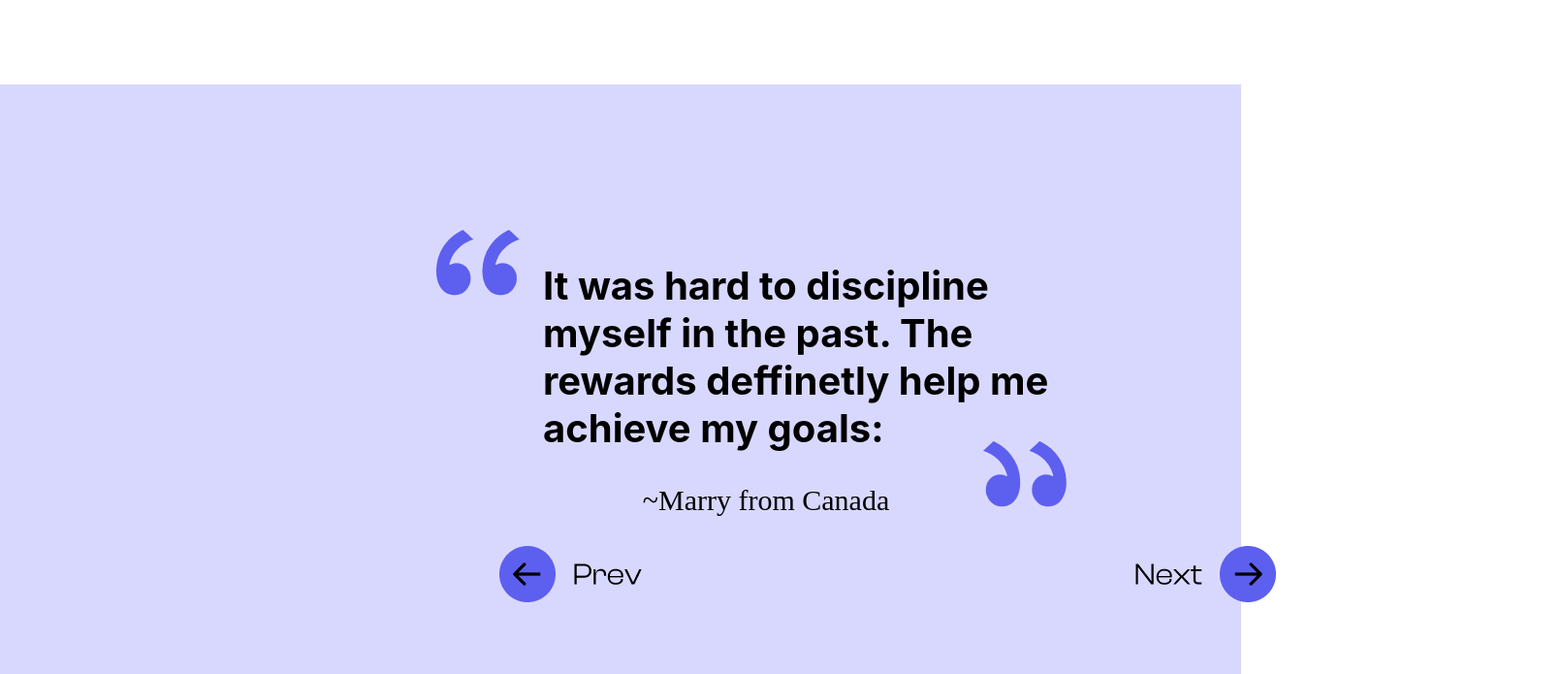
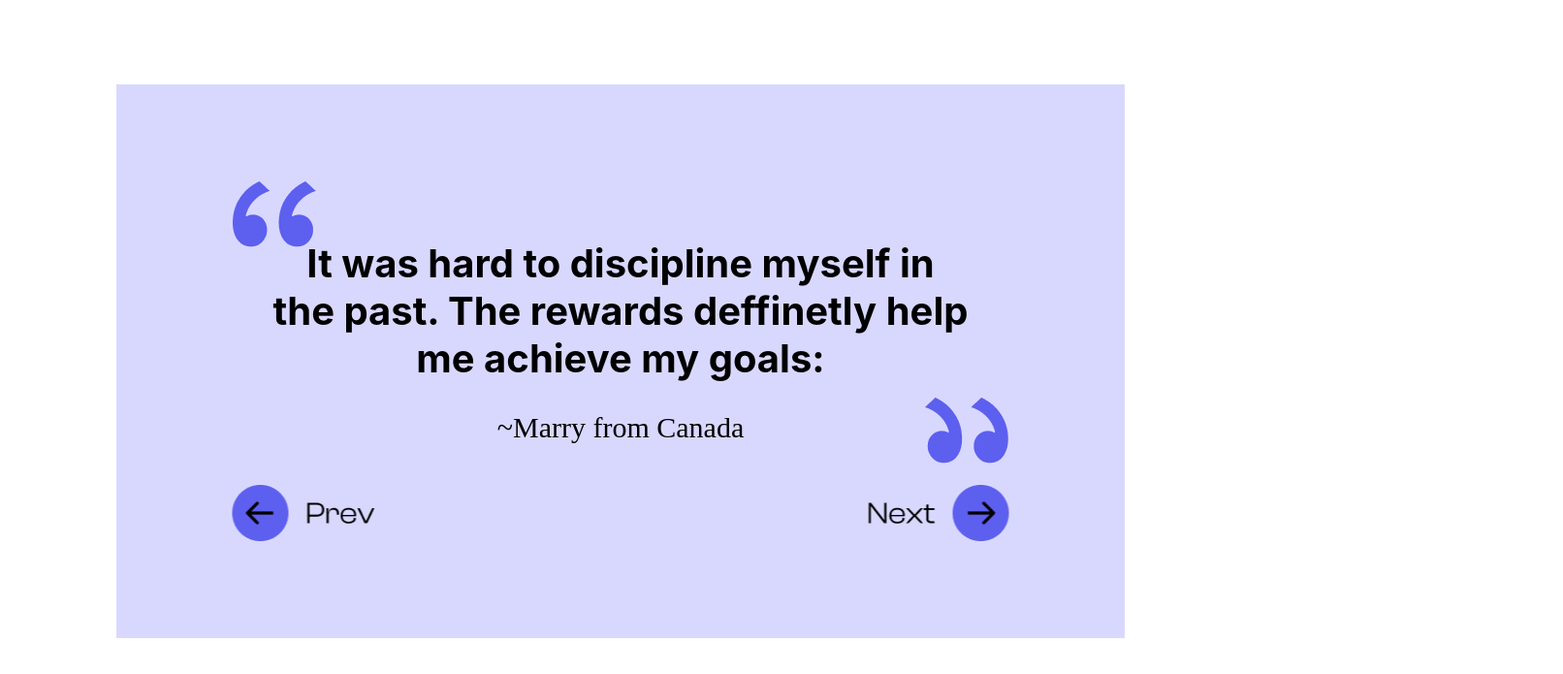
Before and after one commit to sergerudasingwa4-ship-it/CSS_GRID_PROJECT_1, a plain HTML site: page index.html in a window 1280 px wide. Shown: the part 1658-2353 px from the top of the page at 97% size, 1612 px wide, since content can reach past the window. Drawn offline with Linux system fonts and the light colour scheme.

Commit message:
¨CSS_GRID_PROJECT¨

```diff
--- a/index.html
+++ b/index.html
@@ -5,15 +5,11 @@
     <meta charset="UTF-8">
     <meta name="viewport" content="width=device-width, initial-scale=1.0">
     <link rel="stylesheet" href="style.css">
-
-
     <title>Document</title>
 </head>
 
 <body>
-
     <!-- The Entire navbar -->
-
     <div class="container">
         <nav class="header">
             <div class="logo">Re:<span class="bty">skale</span></div>
@@ -28,7 +24,6 @@
         <!-- Content 1 -->
 
         <div class="content-1">
-
             <section class="section-1">
                 <div class="item_one">
                     <h2 class="sct-1">Earning rewards has never been so easy</h2>
@@ -104,7 +99,7 @@
         <!--  FOOTER -->
 
         <footer>
-            <div class="content_3">
+            <div class="footer_section">
                 <div class="mission"><h2 class="mission_text">Join our mission to empower women to save</h2></div>
 
                 <div class="separation">
--- a/style.css
+++ b/style.css
@@ -1,6 +1,9 @@
-body {
+/* 1. Remove default browser styling that leaves white gaps around the page edges */
+html, body {
     margin: 0;
     padding: 0;
+    width: 100%;
+    overflow-x: hidden; /* Ensures no rogue absolute elements can trigger a scrollbar */
 }
 
 /* Arrangement of the page */
@@ -11,7 +14,6 @@ body {
     min-height: 100vh;
     margin-left: 120px;
     margin-right: 120px;
-
 }
 
 /* The entire navbar */
@@ -19,7 +21,6 @@ body {
     /* background-color: brown; */
     display: flex;
     align-items: center;
-    ;
     justify-content: space-around;
     margin-top: 40px;
     /* background-color: aquamarine; */
@@ -29,7 +30,6 @@ body {
     font-size: 48px;
     font-weight: bold;
     font-family: 'Inter', 'Plus Jakarta Sans', 'Satoshi', -apple-system, BlinkMacSystemFont, "Segoe UI", Roboto, Helvetica, Arial, sans-serif;
-
 }
 
 .bty {
@@ -45,8 +45,6 @@ body {
     font-size: 35px;
     font-weight: bold;
     font-family: 'Inter', 'Plus Jakarta Sans', 'Satoshi', -apple-system, BlinkMacSystemFont, "Segoe UI", Roboto, Helvetica, Arial, sans-serif;
-
-
 }
 
 .cta-btn {
@@ -66,8 +64,7 @@ body {
     background-color: #5D5FEF;
     padding: 40px;
     border-radius: 16px;
-    margin-left: 115px;
-    margin-right: 115px;
+
     font-family: 'Inter', sans-serif;
 
 }
@@ -181,58 +178,88 @@ body {
 }
 
 .testmony {
-    background-color: #D8D8FF;
-    /* padding: 10px; */
+
+    /* background-color: #D8D8FF;
+    margin: 0 auto;
     width: 100vw;
     position: relative;
     left: 50%;
     right: 50%;
     margin-left: -50vw;
-    margin-right: -50vw;
+    margin-right: -50vw; */
 
+    /* 1. Center the entire section on the screen and prevent any global horizontal spillover */
+    width: 100%;
+    background-color: #D8D8FF;
+    display: flex;
+    justify-content: center;
+    align-items: center;
+    padding: 100px 0; /* Vertical spacing instead of heavy internal margins */
+    box-sizing: border-box;
+}
 
-}
 .discipline_center{
-    /* text-align: center; */
-    /* background-color: red; */
-    width: 50%;
+    /* width: 50%;
     padding: 150px;
     margin-left: 320px;
-    position: relative;
+    position: relative;  */
+     width: 90%;
+     max-width: 800px; /* Limits size on large screens, scales down automatically on small screens */
+     padding: 60px 40px; /* Reduced fixed padding to prevent text compression */
+     position: relative;
+    box-sizing: border-box;
+}
 
-}
+/* 3. Keep text aligned nicely without forced left margins */
 .discipline_msg{
+    /* font-size: 40px;
+    margin-left: 90px;
+    font-family: 'Plus Jakarta Sans', -apple-system, BlinkMacSystemFont, "Segoe UI", Roboto, Helvetica, Arial, sans-serif; */
     font-size: 40px;
-    margin-left: 90px;
+    text-align: center; /* Center the quote text to look balanced */
     font-family: 'Plus Jakarta Sans', -apple-system, BlinkMacSystemFont, "Segoe UI", Roboto, Helvetica, Arial, sans-serif;
+    margin: 0 0 20px 0;
 }
 .discipline_marry{
+    /* text-align: center;
+    font-size: 30px; */
     text-align: center;
     font-size: 30px;
+    margin-bottom: 40px;
 }
 .acco_left{
     position: absolute;
-    /* top: 20px; */
-    left: 130px;
+    /* top: 20px;
+    left: 130px; */
+    position: absolute;
+    top: 0;
+    left: 0;
 }
 .acco_right{
+    /* position: absolute;
+    bottom: 190px;
+    right: 160px; */
     position: absolute;
-    bottom: 190px;
-    right: 160px;
+    bottom: 80px;
+    right: 0;
 }
+
+/* 5. Center the navigation arrows at the bottom */
 .frame{
+    /* position: absolute;
+    left: 195px; */
     position: absolute;
-    left: 195px;
+    bottom: 0;
+    left: 50%;
+    transform: translateX(-50%); /* Perfectly centers the button container horizontally */
 
 }
 
-
-.content_3 {
+.footer_section {
     display: flex;
     align-items: center;
     justify-content: space-between;
     background-color: #A5A6F6;
-    margin: 75px 50px;
     padding: 30px;
     border-radius: 12px;
 
```
